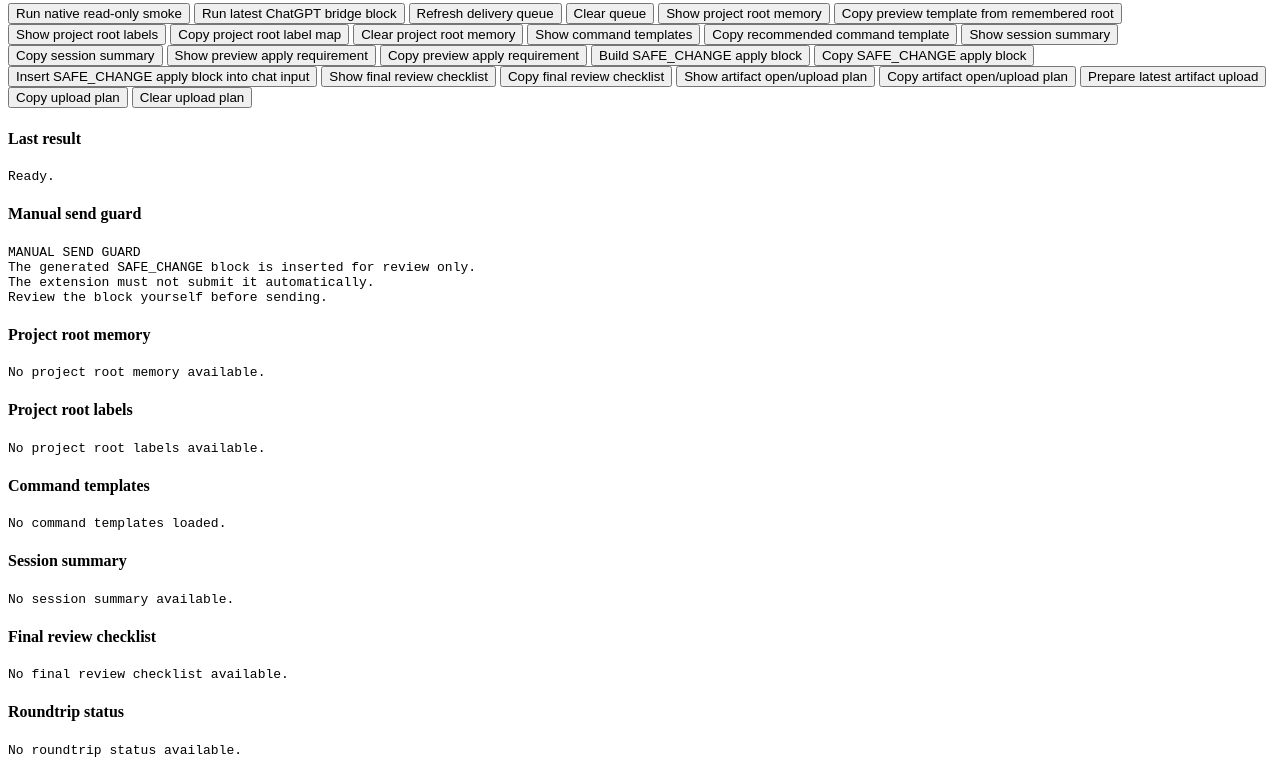
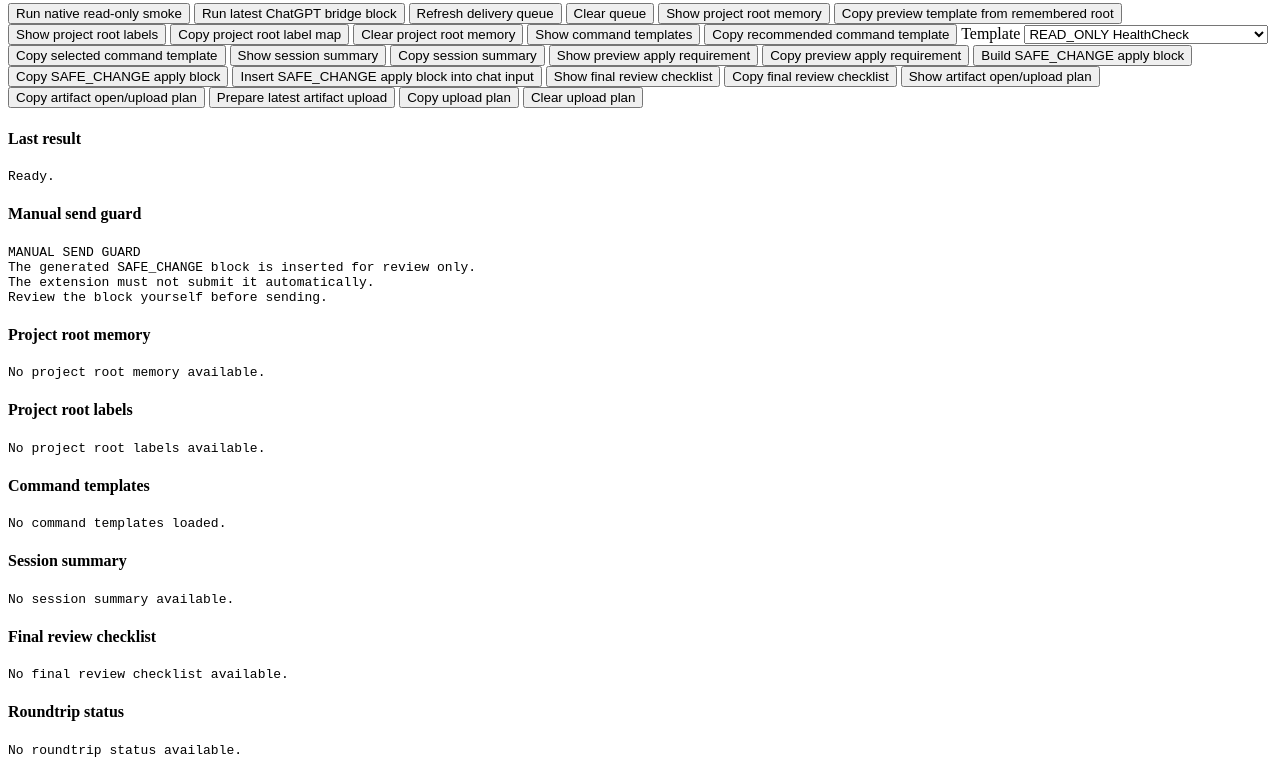
Before and after one commit to Kurkurkury/ultimatebridge, a website with bundled scripts: page extension/src/popup/popup.html in a window 1280 px wide. Shown: the part 56-832 px from the top of the page. Built offline with nearby package versions, Linux system fonts and the light colour scheme.

Commit message:
Add command template selection controls

```diff
--- a/extension/src/popup/popup.html
+++ b/extension/src/popup/popup.html
@@ -17,6 +17,17 @@
   <button id="clear-project-root-memory">Clear project root memory</button>
   <button id="show-command-templates">Show command templates</button>
   <button id="copy-recommended-command-template">Copy recommended command template</button>
+  <label for="command-template-select">Template</label>
+  <select id="command-template-select">
+    <option value="read-only-healthcheck">READ_ONLY HealthCheck</option>
+    <option value="safe-change-preview-skeleton">SAFE_CHANGE_PREVIEW skeleton</option>
+    <option value="apply-from-latest-preview">Apply latest preview</option>
+    <option value="rollback-restore-review">Rollback restore review</option>
+    <option value="artifact-checklist">Artifact checklist</option>
+    <option value="session-summary">Session summary</option>
+    <option value="final-review-checklist">Final review checklist</option>
+  </select>
+  <button id="copy-selected-command-template">Copy selected command template</button>
   <button id="show-session-summary">Show session summary</button>
   <button id="copy-session-summary">Copy session summary</button>
   <button id="show-preview-apply">Show preview apply requirement</button>
```
